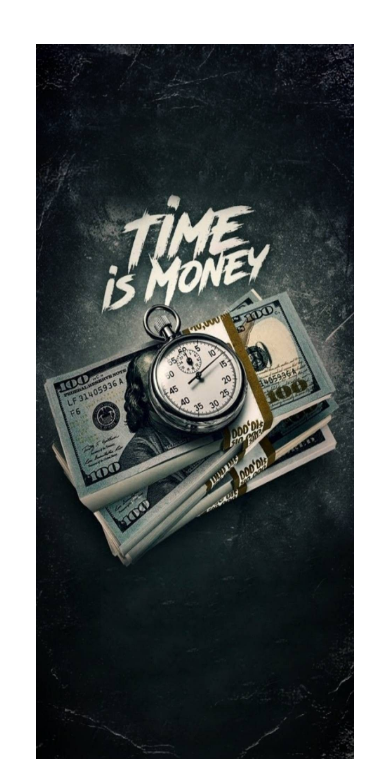
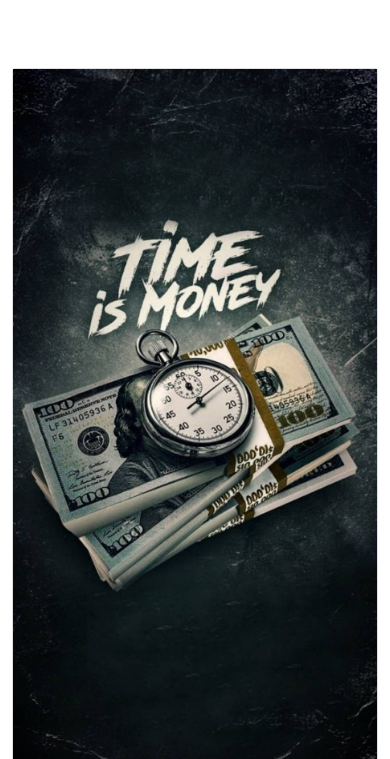
Before and after one commit to mdmitho/My-Income-and-Savin, a plain HTML site: page indext.html in a window 390 px wide. Shown: the part 85-844 px from the top of the page. Drawn offline with nearby package versions, Linux system fonts and the light colour scheme.

Commit message:
mobile responsiv done

```diff
--- a/indext.html
+++ b/indext.html
@@ -17,15 +17,17 @@
         <h1 class="fw-bold text-center mt-5">My Income and Saving</h1>
     </header>
  <section>
-   <div class="">
-    <div class="mt-5 px-4 ">
-        <div class="row gx-5 row-cols-1 row-cols-lg-2 gap-5">
-          <div class="col">
-           <div class=" h-50 ">
-<img class="w-100 img" src="./img/img 1.jpg" alt="">
-           </div>
+    <div class="row row-cols-1 row-cols-md-2 g-4 mt-5">
+
+
+        <div class="col">
+          <div class="card">
+            <img class="w-100 img" src="./img/img 1.jpg" alt="">
+
           </div>
-          <div class="col">
+        </div>
+        <div class="col">
+          <div class="card">
             <div class="p-3 border bg-light ">
                 <h3 class="fw-bold text-center mt-5 " >Income </h3>
                 <p class=" text-center mt-4 fw-bold">Income: <input type="text"></p>
@@ -70,10 +72,10 @@
                       </div>
                  </div>
             </div>
+
           </div>
         </div>
       </div>
-   </div>
  </section>
    </main>
     <!-- ................Bootstrap Bundle.................... -->
```
